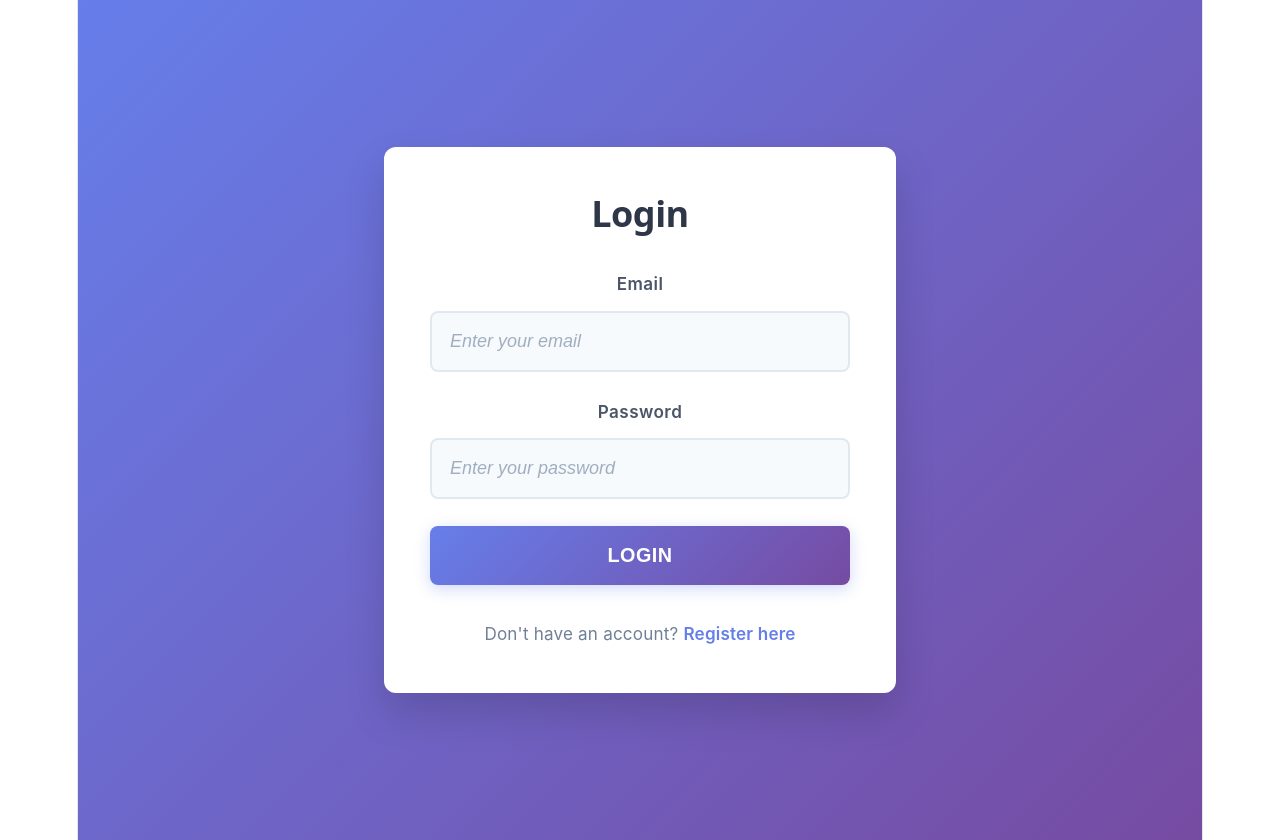
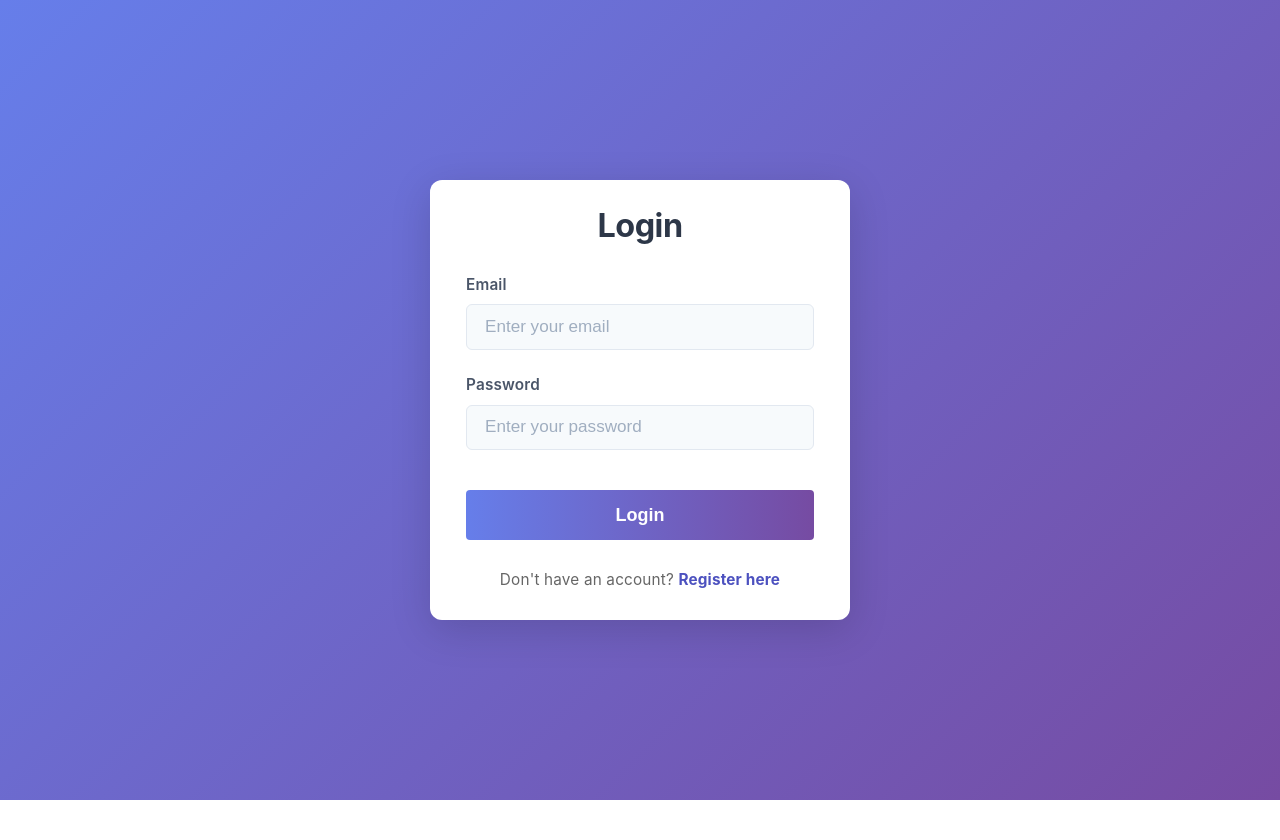
Before and after one commit to snigdha257/Vi-SlideS-basic, a React (Vite) app in the folder Frontend/: page / in a window 1280 px wide. After the commit the page ends 800 px from the top, so only its background shows below. Built offline with nearby package versions, Linux system fonts and the light colour scheme.

Commit message:
modified: Frontend/src/styles/auth.css

```diff
--- a/Frontend/src/styles/auth.css
+++ b/Frontend/src/styles/auth.css
@@ -4,51 +4,62 @@
   justify-content: center;
   align-items: center;
   min-height: 100vh;
+  width: 100vw;
+  position: fixed;
+  top: 0;
+  left: 0;
   background: linear-gradient(135deg, #667eea 0%, #764ba2 100%);
-  padding: 20px;
+  padding: 1rem;
   font-family: -apple-system, BlinkMacSystemFont, 'Segoe UI', 'Roboto', sans-serif;
+  box-sizing: border-box;
 }
 
 .auth-form {
   background: white;
-  padding: 2.5rem;
+  padding: 1.5rem 2rem;
   border-radius: 12px;
-  box-shadow: 0 20px 40px rgba(0, 0, 0, 0.15);
+  box-shadow: 0 10px 40px rgba(0, 0, 0, 0.15);
   width: 100%;
   max-width: 420px;
-  backdrop-filter: blur(10px);
-  border: 1px solid rgba(255, 255, 255, 0.1);
+  border: none;
+  max-height: 90vh;
+  overflow-y: auto;
+  box-sizing: border-box;
 }
+
+/* Custom Scrollbar for auth form */
+
 
 .auth-form h2 {
   text-align: center;
-  margin-bottom: 2rem;
+  margin-bottom: 1.5rem;
   color: #2d3748;
-  font-size: 2rem;
+  font-size: 1.8rem;
   font-weight: 700;
+  font-family: -apple-system, BlinkMacSystemFont, 'Segoe UI', 'Roboto', sans-serif;
   letter-spacing: -0.5px;
 }
 
 .form-group {
-  margin-bottom: 1.5rem;
+  margin-bottom: 1.25rem;
+  text-align: left;
 }
 
 .form-group label {
   display: block;
-  margin-bottom: 0.75rem;
+  margin-bottom: 0.35rem;
   color: #4a5568;
   font-weight: 600;
-  font-size: 0.95rem;
-  letter-spacing: 0.025em;
+  font-size: 0.85rem;
 }
 
 .form-group input,
 .form-group select {
   width: 100%;
-  padding: 1rem;
-  border: 2px solid #e2e8f0;
-  border-radius: 8px;
-  font-size: 1rem;
+  padding: 0.65rem 1rem;
+  border: 1px solid #e2e8f0;
+  border-radius: 6px;
+  font-size: 0.95rem;
   transition: all 0.3s ease;
   background: #f7fafc;
   box-sizing: border-box;
@@ -58,34 +69,31 @@
 .form-group select:focus {
   outline: none;
   border-color: #667eea;
-  background: white;
-  box-shadow: 0 0 0 3px rgba(102, 126, 234, 0.1);
+  background: #fff;
+  box-shadow: 0 0 0 3px rgba(102, 126, 234, 0.15);
 }
 
 .form-group input::placeholder {
   color: #a0aec0;
-  font-style: italic;
+  font-style: normal;
 }
 
 .auth-form button {
   width: 100%;
-  padding: 1rem;
-  background: linear-gradient(135deg, #667eea 0%, #764ba2 100%);
+  padding: 0.8rem;
+  background: linear-gradient(90deg, #667eea 0%, #764ba2 100%);
   color: white;
   border: none;
-  border-radius: 8px;
-  font-size: 1.1rem;
-  font-weight: 700;
+  border-radius: 4px;
+  font-size: 1rem;
+  font-weight: bold;
   cursor: pointer;
   transition: all 0.3s ease;
-  letter-spacing: 0.5px;
-  text-transform: uppercase;
-  box-shadow: 0 4px 15px rgba(102, 126, 234, 0.3);
+  margin-top: 1rem;
 }
 
 .auth-form button:hover {
-  transform: translateY(-2px);
-  box-shadow: 0 6px 20px rgba(102, 126, 234, 0.4);
+  opacity: 0.9;
 }
 
 .auth-form button:active {
@@ -101,43 +109,42 @@
 
 .auth-link {
   text-align: center;
-  margin-top: 2rem;
-  color: #718096;
-  font-size: 0.95rem;
+  margin-top: 1.5rem;
+  color: #666;
+  font-size: 0.85rem;
 }
 
 .auth-link a {
-  color: #667eea;
+  color: #4c51bf;
   text-decoration: none;
-  font-weight: 600;
+  font-weight: bold;
   transition: color 0.2s ease;
 }
 
 .auth-link a:hover {
-  color: #5a67d8;
   text-decoration: underline;
 }
 
 .error-message {
-  background: linear-gradient(135deg, #fed7d7 0%, #fc8181 100%);
-  color: #742a2a;
-  padding: 1rem 1.25rem;
-  border-radius: 8px;
+  background: #fff5f5;
+  color: #c53030;
+  padding: 0.8rem;
+  border-radius: 4px;
   margin-bottom: 1.5rem;
-  border: 1px solid #fc8181;
+  border: 1px solid #feb2b2;
   font-weight: 500;
-  font-size: 0.95rem;
+  font-size: 0.9rem;
 }
 
 .success-message {
-  background: linear-gradient(135deg, #c6f6d5 0%, #9ae6b4 100%);
-  color: #22543d;
-  padding: 1rem 1.25rem;
-  border-radius: 8px;
+  background: #f0fff4;
+  color: #2f855a;
+  padding: 0.8rem;
+  border-radius: 4px;
   margin-bottom: 1.5rem;
   border: 1px solid #9ae6b4;
   font-weight: 500;
-  font-size: 0.95rem;
+  font-size: 0.9rem;
 }
 
 /* Responsive Design */
```
